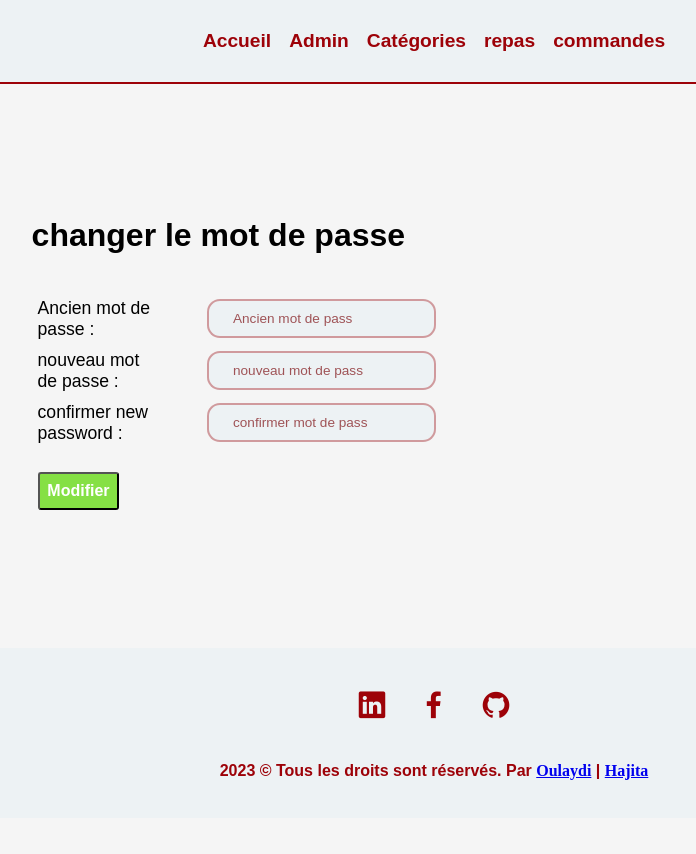
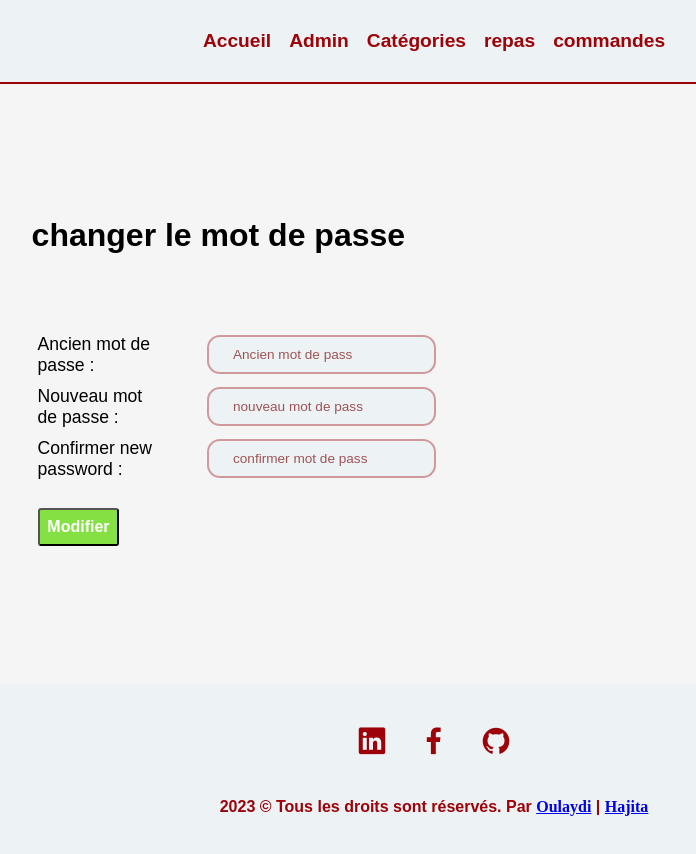
Before and after one commit to oulaydi/UPM-webApp-Order, a PHP site: page /webProject/admin/mdp-admin.php?id=1 in a window 1280 px wide. Shown: the whole page, without its empty margins (206-902 px from the left). Before the commit the page ends 780 px from the top, so only its background shows below. Run offline with PHP 8.4, Linux system fonts and the light colour scheme.

Commit message:
you dont have to read these commits

```diff
--- a/admin/mdp-admin.php
+++ b/admin/mdp-admin.php
@@ -67,9 +67,19 @@ form{
         <div class="cadder">
             <h1>changer le mot de passe</h1>
 
+            <br><br>
+
             <?php
                 if(isset($_GET['id'])){
                     $id = $_GET['id'];
+                }
+                if(isset($_SESSION['no_user'])){
+                    echo $_SESSION['no_user'];
+                    unset($_SESSION['no_user']);
+                }
+                if(isset($_SESSION['pwd_not_same'])){
+                    echo $_SESSION['pwd_not_same'];
+                    unset($_SESSION['pwd_not_same']);
                 }
             ?>
 
@@ -80,16 +90,16 @@ form{
                     <td><input class="mdp-input" type="password" name="current_pwd" required placeholder="Ancien mot de pass" autocomplete="off"></td>
                 </tr>
                 <tr>
-                    <td class="label">nouveau mot de passe : </td>
+                    <td class="label">Nouveau mot de passe : </td>
                     <td><input class="mdp-input" type="password" name="new_pwd" required placeholder="nouveau mot de pass" autocomplete="off"></td>
                 </tr>
                 <tr>
-                    <td class="label">confirmer new password : </td>
+                    <td class="label">Confirmer new password : </td>
                     <td><input class="mdp-input" type="password" name="confirm_pwd" required placeholder="confirmer mot de pass" autocomplete="off"></td>
                 </tr>
                 <tr>
                     <td colspan="2">
-                        <input type="hidden" name="id" value="<?php echo $id; ?>">
+                    <input type="hidden" name="id" value="<?php echo $id; ?>">
                     <input type="submit" value="Modifier" name="submit" class="st-btn">
                     </td>
                 </tr>
@@ -99,4 +109,88 @@ form{
 </div>
 
 
+<?php
+
+    //check if the button is clicked or not
+    if(isset($_POST['submit'])){
+
+        //get data from the form
+        $id = $_POST['id'];
+        $current_pwd = md5($_POST['current_pwd']);
+        $new_pwd = md5($_POST['new_pwd']);
+        $confirm_pwd = md5($_POST['confirm_pwd']);
+
+        //check the current id and the current pwd if is exists or not!
+        $sql = "SELECT * FROM table_admin WHERE id=$id AND password='$current_pwd'";
+
+        //Execute the Query
+        $result = mysqli_query($cnx, $sql);
+
+        if($result == true){
+            $count = mysqli_num_rows($result);
+                if($count == 1){
+                    //check if the user exixt and the pwd changed
+                    //check if the pwd match or not!
+                        if($new_pwd == $confirm_pwd){
+
+                            //Update the pasword from sql
+                            $sql1 = "UPDATE table_admin SET
+                                password='$new_pwd' WHERE id=$id
+                            ";
+
+                            //Execute the Query
+                            $result1 = mysqli_query($cnx, $sql1);
+
+                            //check if the Query executed or not
+                            if($result1 == true){
+
+                            }
+                            else{
+
+                            }
+
+                            $_SESSION['pwd_is_same'] = '<p style="  background-color: #d4edda;
+                                                                color: #155724;
+                                                                padding: 10px;
+                                                                border: 1px solid #c3e6cb;
+                                                                border-radius: 5px;
+                                                                font-size: 1rem;
+                                                                width: 40%;"
+                                                                >le mot de passe a été modifié avec succès!</p>';
+                            //redirect page to manage admin!
+                            header("location:".SITEURL.'admin/manage-admin.php');
+                        }
+                        else{
+                            $_SESSION['pwd_not_same'] = '<p style="  background-color: #edd4d4;
+                                                                color: black;
+                                                                padding: 10px;
+                                                                border: 1px solid red;
+                                                                border-radius: 5px;
+                                                                font-size: 1rem;
+                                                                width: 40%;"
+                                                                >Le mot de passe ne correspond pas!</p>';
+                            //redirect page to manage admin!
+                            header("location:".SITEURL.'admin/mdp-admin.php');
+                        }
+                }
+                else{
+                    //User does not exist, set msg and redirect
+                    $_SESSION['no_user'] = '<p style="  background-color: #edd4d4;
+                                                        color: black;
+                                                        padding: 10px;
+                                                        border: 1px solid red;
+                                                        border-radius: 5px;
+                                                        font-size: 1rem;
+                                                        width: 40%;"
+                                                        >vérifier l\'ancien mot de passe!</p>';
+                     //redirect page to manage admin!
+                    header("location:".SITEURL.'admin/mdp-admin.php');
+                }
+        }
+
+    }
+
+?>
+
+
 <?php include('partials/footer.php'); ?>
--- a/admin/remove-admin.php
+++ b/admin/remove-admin.php
@@ -24,7 +24,7 @@
                                                                 border-radius: 5px;
                                                                 font-size: 1rem;
                                                                 width: 40%;"
-                                                                >administrateur supprimé avec succès!</p>';
+                                                                >L\'administrateur supprimé avec succès!</p>';
                    //redirect page to manage admin!
                    header("location:".SITEURL.'admin/manage-admin.php');
     }
```
Also changed, not shown: admin/manage-admin.php (+17 -1 lines).
